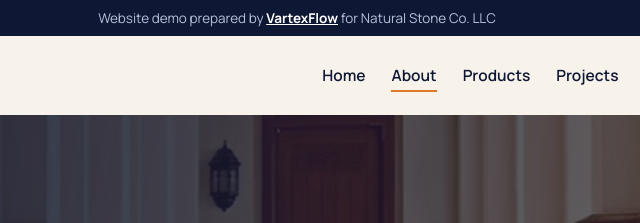
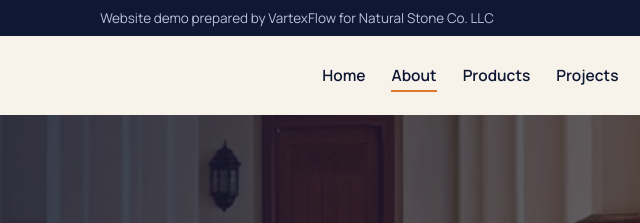
Before and after one commit to shahinalambd/natural-stone-website, a plain HTML site: page about.html in a window 1280 px wide. Shown: the top 223 px of the page, 343-983 px from the left. Drawn offline with Linux system fonts and the light colour scheme.

Commit message:
Remove external credit links; keep plain-text Designed by VartexFlow credit

```diff
--- a/about.html
+++ b/about.html
@@ -14,7 +14,7 @@
 <link rel="stylesheet" href="assets/css/style.css">
 </head>
 <body>
-<div class="demo">Website demo prepared by <a href="https://www.vartexflow.com" target="_blank" rel="noopener">VartexFlow</a> for Natural Stone Co. LLC</div>
+<div class="demo">Website demo prepared by VartexFlow for Natural Stone Co. LLC</div>
 <header class="site-header">
   <div class="wrap nav">
     <a class="brand" href="index.html" aria-label="Natural Stone Co. LLC home">
@@ -138,7 +138,7 @@
     </div>
     <div class="fbottom">
       <span>&copy; <span data-year>2026</span> Natural Stone Co. LLC. All rights reserved.</span>
-      <span>Demo by <a href="https://www.vartexflow.com" target="_blank" rel="noopener">VartexFlow</a></span>
+      <span>Designed by VartexFlow</span>
     </div>
   </div>
 </footer>
```
Also changed, not shown: contact.html (+2 -2 lines), index.html (+2 -2 lines), products.html (+2 -2 lines), projects.html (+2 -2 lines).
